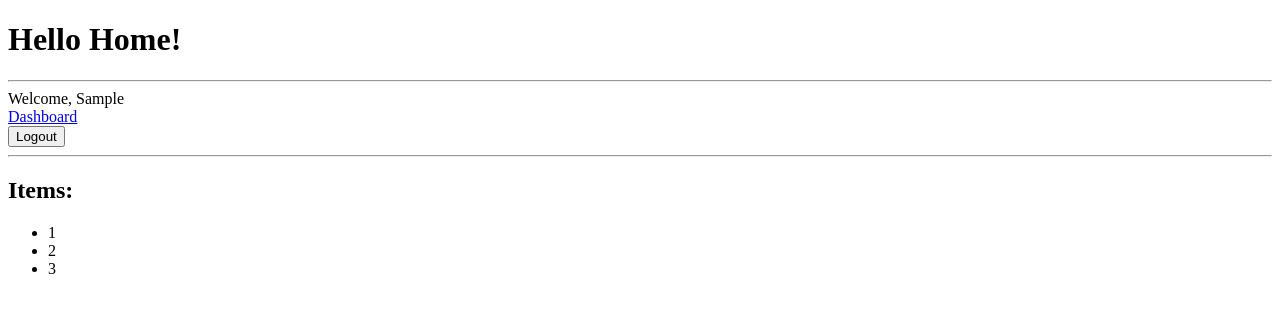
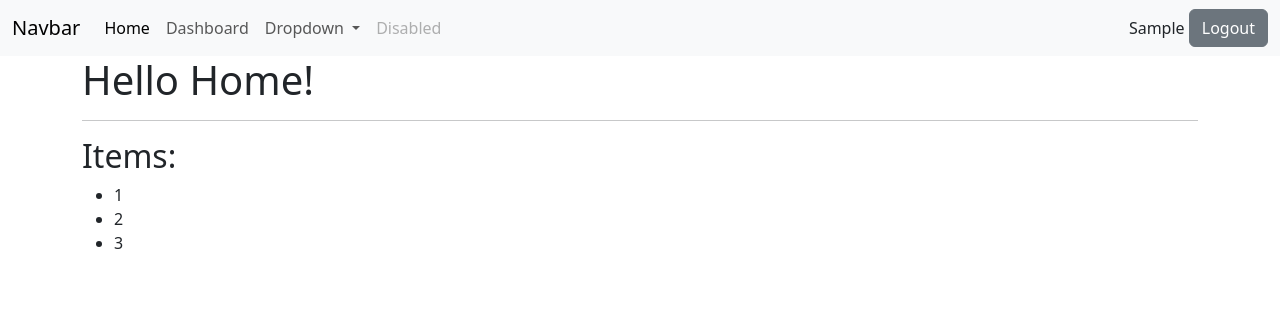
Before and after one commit to mahenzon/django-async-view-example, a Django app: page / in a window 1280 px wide. Shown: the top 313 px of the page. Run offline with Django 5.2, Linux system fonts and the light colour scheme; the visitor is signed in with stand-in values (Sample User, id 1).

Commit message:
connect bootstrap, create navbar

```diff
--- a/personal_site/homepage/templates/homepage/base.html
+++ b/personal_site/homepage/templates/homepage/base.html
@@ -1,14 +1,28 @@
-<!DOCTYPE html>
+<!doctype html>
 <html lang="en">
 <head>
-    <meta charset="UTF-8">
+  <meta charset="utf-8">
+  <meta name="viewport" content="width=device-width, initial-scale=1">
+
   <title>{% block title %}
     Base title
   {% endblock %}</title>
+
+  <link href="https://cdn.jsdelivr.net/npm/bootstrap@5.3.5/dist/css/bootstrap.min.css" rel="stylesheet"
+        integrity="sha384-SgOJa3DmI69IUzQ2PVdRZhwQ+dy64/BUtbMJw1MZ8t5HZApcHrRKUc4W0kG879m7" crossorigin="anonymous">
+
 </head>
 <body>
+{% include 'homepage/navbar.html' %}
+<div class="container">
   {% block body %}
     Base body
   {% endblock %}
+</div>
+
+<script src="https://cdn.jsdelivr.net/npm/bootstrap@5.3.5/dist/js/bootstrap.bundle.min.js"
+        integrity="sha384-k6d4wzSIapyDyv1kpU366/PK5hCdSbCRGRCMv+eplOQJWyd1fbcAu9OCUj5zNLiq"
+        crossorigin="anonymous"></script>
+
 </body>
 </html>
--- a/personal_site/homepage/templates/homepage/dashboard.html
+++ b/personal_site/homepage/templates/homepage/dashboard.html
@@ -7,5 +7,4 @@
 {% block body %}
 	<h1>Dashboard</h1>
   <h2><a href="{% url 'homepage:home' %}">Home</a></h2>
-  <div>Welcome, {% firstof user.first_name user.username %}</div>
 {% endblock %}
--- a/personal_site/homepage/templates/homepage/home.html
+++ b/personal_site/homepage/templates/homepage/home.html
@@ -7,18 +7,6 @@
 {% block body %}
   <h1>Hello Home!</h1>
   <hr>
-  {% if user.is_anonymous %}
-    <a href="{% url 'login' %}">Login</a>
-  {% else %}
-    <div>Welcome, {% firstof user.first_name user.username %}</div>
-    <a href="{% url 'homepage:dashboard' %}">Dashboard</a>
-    <br>
-    <form action="{% url 'logout' %}" method="post">
-      {% csrf_token %}
-      <button type="submit">Logout</button>
-    </form>
-  {% endif %}
-  <hr>
   <h2>Items:</h2>
   <ul>
     {% for item in items %}
--- /dev/null
+++ b/personal_site/homepage/templates/homepage/navbar.html
@@ -0,0 +1,50 @@
+{% load homepage_meta %}
+
+<nav class="navbar navbar-expand-sm bg-body-tertiary">
+  <div class="container-fluid">
+    <a class="navbar-brand" href="#">Navbar</a>
+    <button class="navbar-toggler" type="button" data-bs-toggle="collapse" data-bs-target="#navbarSupportedContent"
+            aria-controls="navbarSupportedContent" aria-expanded="false" aria-label="Toggle navigation">
+      <span class="navbar-toggler-icon"></span>
+    </button>
+    <div class="collapse navbar-collapse" id="navbarSupportedContent">
+      <ul class="navbar-nav me-auto mb-2 mb-sm-0">
+        {% navbar_links as links %}
+        {% for name, link in links %}
+          <li class="nav-item">
+            <a class="nav-link {% if request.path == link %}active{% endif %} " aria-current="page"
+               href="{{ link }}">{{ name }}</a>
+          </li>
+        {% endfor %}
+
+        <li class="nav-item dropdown">
+          <a class="nav-link dropdown-toggle" href="#" role="button" data-bs-toggle="dropdown" aria-expanded="false">
+            Dropdown
+          </a>
+          <ul class="dropdown-menu">
+            <li><a class="dropdown-item" href="#">Action</a></li>
+            <li><a class="dropdown-item" href="#">Another action</a></li>
+            <li>
+              <hr class="dropdown-divider">
+            </li>
+            <li><a class="dropdown-item" href="#">Something else here</a></li>
+          </ul>
+        </li>
+        <li class="nav-item">
+          <a class="nav-link disabled" aria-disabled="true">Disabled</a>
+        </li>
+      </ul>
+
+
+      {% if user.is_anonymous %}
+        <a class="btn btn-primary" href="{% url 'login' %}">Login</a>
+      {% else %}
+        {% firstof user.first_name user.username %}&nbsp;
+        <form action="{% url 'logout' %}" method="post">
+          {% csrf_token %}
+          <button type="submit" class="btn btn-secondary">Logout</button>
+        </form>
+      {% endif %}
+    </div>
+  </div>
+</nav>
--- /dev/null
+++ b/personal_site/homepage/templatetags/homepage_meta.py
@@ -0,0 +1,15 @@
+from django import template
+from django.urls import reverse
+
+register = template.Library()
+
+
+NAVBAR_LINKS = (
+    ("Home", "homepage:home"),
+    ("Dashboard", "homepage:dashboard"),
+)
+
+
+@register.simple_tag
+def navbar_links():
+    return [(name, reverse(url)) for name, url in NAVBAR_LINKS]
```
Also changed, not shown: personal_site/homepage/templatetags/__init__.py (added). Lines whose indentation alone changed are shown as unchanged.
